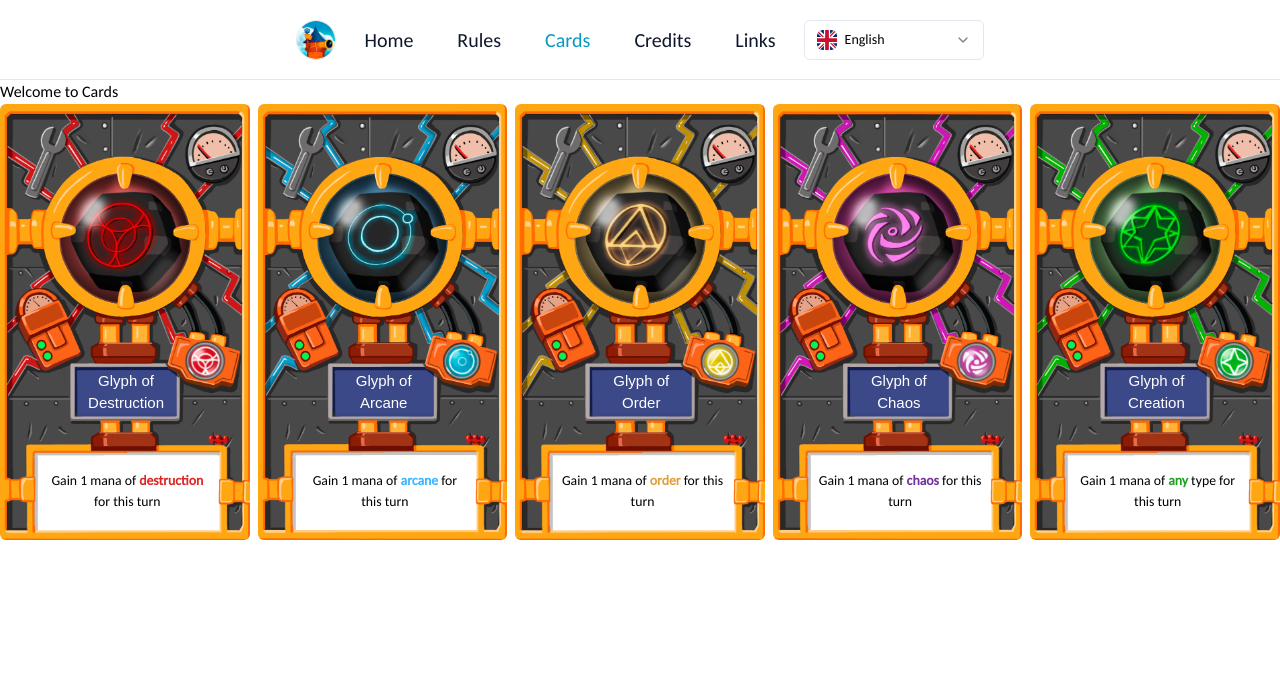
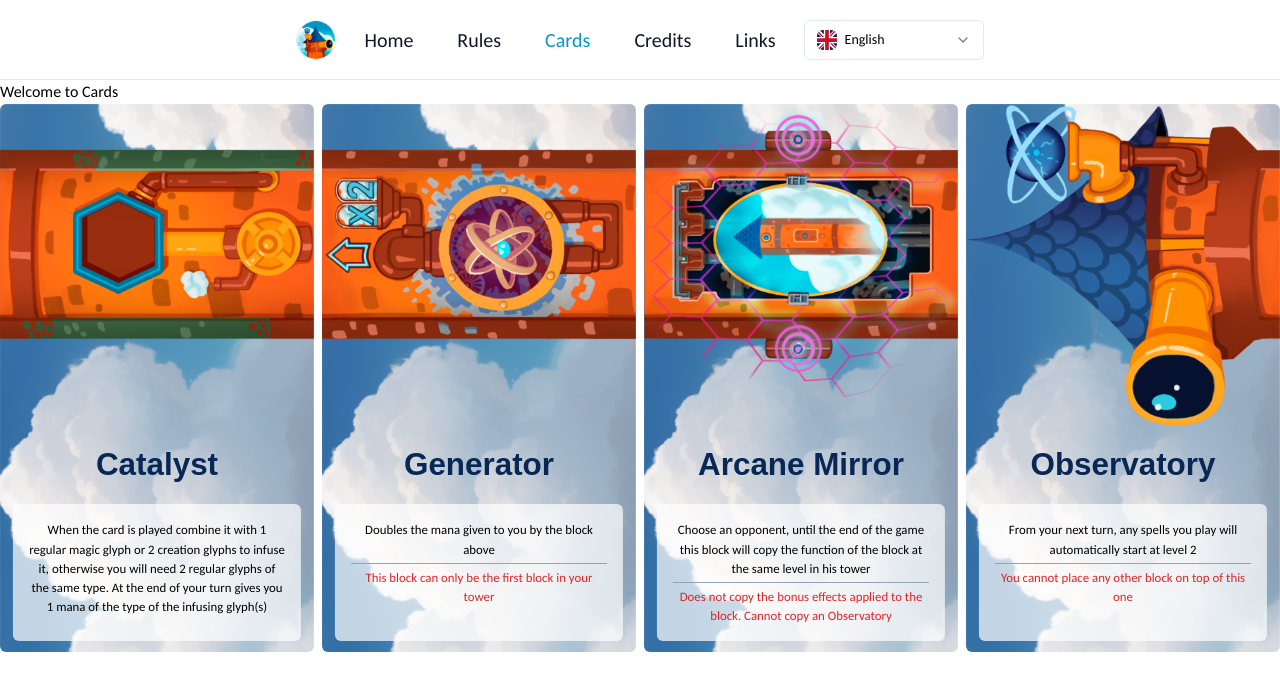
Before and after one commit to CasimirColas/magetowers-website-v2, a Next.js app: page /cards in a window 1280 px wide. Shown: the top 690 px of the page. Built offline with nearby package versions, Linux system fonts and the light colour scheme; a web font is replaced by a local one; what tailwindcss-animated would draw is missing.

Commit message:
Implemented Block component

```diff
--- a/src/components/cards/Card.tsx
+++ b/src/components/cards/Card.tsx
@@ -14,7 +14,7 @@ function Card({ name, id }: CardProps) {
   return {
     glyph: <Glyph name={name} id={id} />,
     spell: <Spell name={name} />,
-    block: <Block name={name} />,
+    block: <Block name={name} id={id} />,
     utility: <Utility name={name} />,
   }[d[name].category];
 }
--- a/src/components/cards/templates/Block.tsx
+++ b/src/components/cards/templates/Block.tsx
@@ -1,15 +1,59 @@
 import { cn } from "@/lib/utils";
 import { CardNames } from "../types";
 import { cardsDictionary as d } from "../dictionary";
+import { useTranslations } from "next-intl";
+import { useEffect } from "react";
+import { adjustFontSize } from "@/utils/functions/adjustFontSize";
+import clsx from "clsx";
 
 interface BlockProps {
+  id: string;
   name: CardNames;
   className?: string;
 }
 
-function Block({ name, className }: BlockProps) {
+function Block({ name, className, id }: BlockProps) {
+  const titleId = "glyph-title-" + id;
+  const descriptionId = "glyph-description-" + id;
   const card = d[name];
-  return <div className={cn("", className)}>block</div>;
+  const t = useTranslations(`cards.${card.translation_key}`);
+  useEffect(() => {
+    adjustFontSize(titleId, 0.1);
+    adjustFontSize(descriptionId, 0.0409);
+  }, []);
+  return (
+    <div
+      className={cn("aspect-card w-[400px] relative rounded-md", className)}
+      style={{
+        backgroundImage: `url(${card.cardImage})`,
+        backgroundSize: "cover",
+        backgroundPosition: "center",
+      }}
+    >
+      <div
+        className="text-tile font-title absolute right-1/2 translate-x-1/2 font-bold bottom-[30%] text-center w-full"
+        id={titleId}
+      >
+        {t("name")}
+      </div>
+      <div
+        className="absolute right-1/2 translate-x-1/2 bottom-[2%] h-[25%] w-11/12 bg-[#ffffffb3] rounded-md p-4 text-center font-medium"
+        id={descriptionId}
+      >
+        {card.description_keys.map((key, index) => (
+          <div
+            key={index}
+            className={clsx("", {
+              "pb-1": key === "description",
+              "text-red-600 border-t border-slate-400 pt-1": key === "warning",
+            })}
+          >
+            {t(key)}
+          </div>
+        ))}
+      </div>
+    </div>
+  );
 }
 
 export default Block;
--- a/src/components/cards/templates/Glyph.tsx
+++ b/src/components/cards/templates/Glyph.tsx
@@ -50,7 +50,7 @@ function Glyph({ name, className, id }: GlyphProps) {
       </div>
       <div
         className={clsx(
-          "font-text absolute bottom-[2.5%] right-[49%] translate-x-1/2  w-[72%] h-[17%] p-2 text-center flex items-center font-medium ",
+          "font-text absolute bottom-[2.5%] right-[49%] translate-x-1/2  w-[72%] h-[17%] p-2 text-center flex items-center font-medium",
           {
             "[&_b]:text-destruction": card.manaType === "destruction",
             "[&_b]:text-arcane": card.manaType === "arcane",
--- a/src/locales/en/cards.json
+++ b/src/locales/en/cards.json
@@ -19,7 +19,7 @@
     "name": "Glyph of Creation",
     "description": "Gain 1 mana of ||any|| type for this turn"
   },
-  "catalsyt": {
+  "catalyst": {
     "name": "Catalyst",
     "description": "When the card is played combine it with 1 regular magic glyph or 2 creation glyphs to infuse it, otherwise you will need 2 regular glyphs of the same type. At the end of your turn gives you 1 mana of the type of the infusing glyph(s)"
   },
@@ -30,12 +30,12 @@
   },
   "arcane_mirror": {
     "name": "Arcane Mirror",
-    "description": "Choose an opponent, until the end of the game this block will copy the function of the block at the same level in the opponent's tower",
-    "warning": "Does not copy the bonus effects applied to the block. Cannot copy an Observatory."
+    "description": "Choose an opponent, until the end of the game this block will copy the function of the block at the same level in his tower",
+    "warning": "Does not copy the bonus effects applied to the block. Cannot copy an Observatory"
   },
   "observatory": {
     "name": "Observatory",
-    "description": "From your next turn, all the spells you play will start at level 2. The first level of the spells is no longer available to you",
+    "description": "From your next turn, any spells you play will automatically start at level 2",
     "warning": "You cannot place any other block on top of this one"
   },
   "ignite": {
--- a/src/locales/fr/cards.json
+++ b/src/locales/fr/cards.json
@@ -19,9 +19,9 @@
     "name": "Glyphe de Création",
     "description": "Gagnez 1 mana de ||n'importe quel|| type pour ce tour"
   },
-  "catalsyt": {
+  "catalyst": {
     "name": "Catalyseur",
-    "description": "Lorsque la carte est jouée, combinez-la avec 1 glyphe magique régulier ou 2 glyphe de création pour l'infuser, sinon vous aurez besoin de 2 glyphes réguliers du même type. À la fin de votre tour, vous recevrez 1 mana du type du(des) glyphe(s) infusé(s)"
+    "description": "Lorsque la carte est jouée, combinez-la avec 1 glyphe magique régulier ou 2 glyphe de création pour l'infuser, autrement vous aurez besoin de 2 glyphes réguliers du même type. À la fin de votre tour, vous recevrez 1 mana du type du(des) glyphe(s) infusé(s)"
   },
   "generator": {
     "name": "Générateur",
@@ -30,12 +30,12 @@
   },
   "arcane_mirror": {
     "name": "Miroir Arcanique",
-    "description": "Choisissez un adversaire, jusqu'à la fin de la partie ce bloc copiera la fonction du bloc au même étage dans la tour de l'adversaire",
-    "warning": "Ne copie pas les effets bonus appliqués au bloc. Ne peut pas copier un Observatoire."
+    "description": "Choisissez un adversaire, jusqu'à la fin de la partie ce bloc copiera la fonction du bloc au même étage dans ça tour",
+    "warning": "Ne copie pas les effets bonus appliqués au bloc. Ne peut pas copier un Observatoire"
   },
   "observatory": {
     "name": "Observatoire",
-    "description": "À partir de votre prochain tour, tous les sorts que vous jouez commenceront au niveau 2. Le premier niveau des sorts ne vous est plus accessible",
+    "description": "À partir de votre prochain tour, tous les sorts que vous jouez commenceront forcément au niveau 2.",
     "warning": "Vous ne pouvez placer de blocs au-dessus de celui-ci"
   },
   "ignite": {
--- a/src/pages/cards/index.tsx
+++ b/src/pages/cards/index.tsx
@@ -1,5 +1,5 @@
 import Card from "@/components/cards/Card";
-import { glyphNameList } from "@/components/cards/types";
+import { blockNameList, glyphNameList } from "@/components/cards/types";
 import DefaultLayout from "@/components/layout/DefaultLayout";
 import getStaticPropsI18n from "@/utils/next-intl/getStaticPropsI18n";
 import { GetStaticPropsContext } from "next";
@@ -11,7 +11,7 @@ export default function Cards() {
     <DefaultLayout title={c("routes.cards")}>
       <div>Welcome to Cards</div>
       <div className="flex gap-2 w-full justify-center  items-center">
-        {glyphNameList.map((name, index) => (
+        {blockNameList.map((name, index) => (
           <Card key={name} name={name} id={index + "-map"} />
         ))}
       </div>
```
